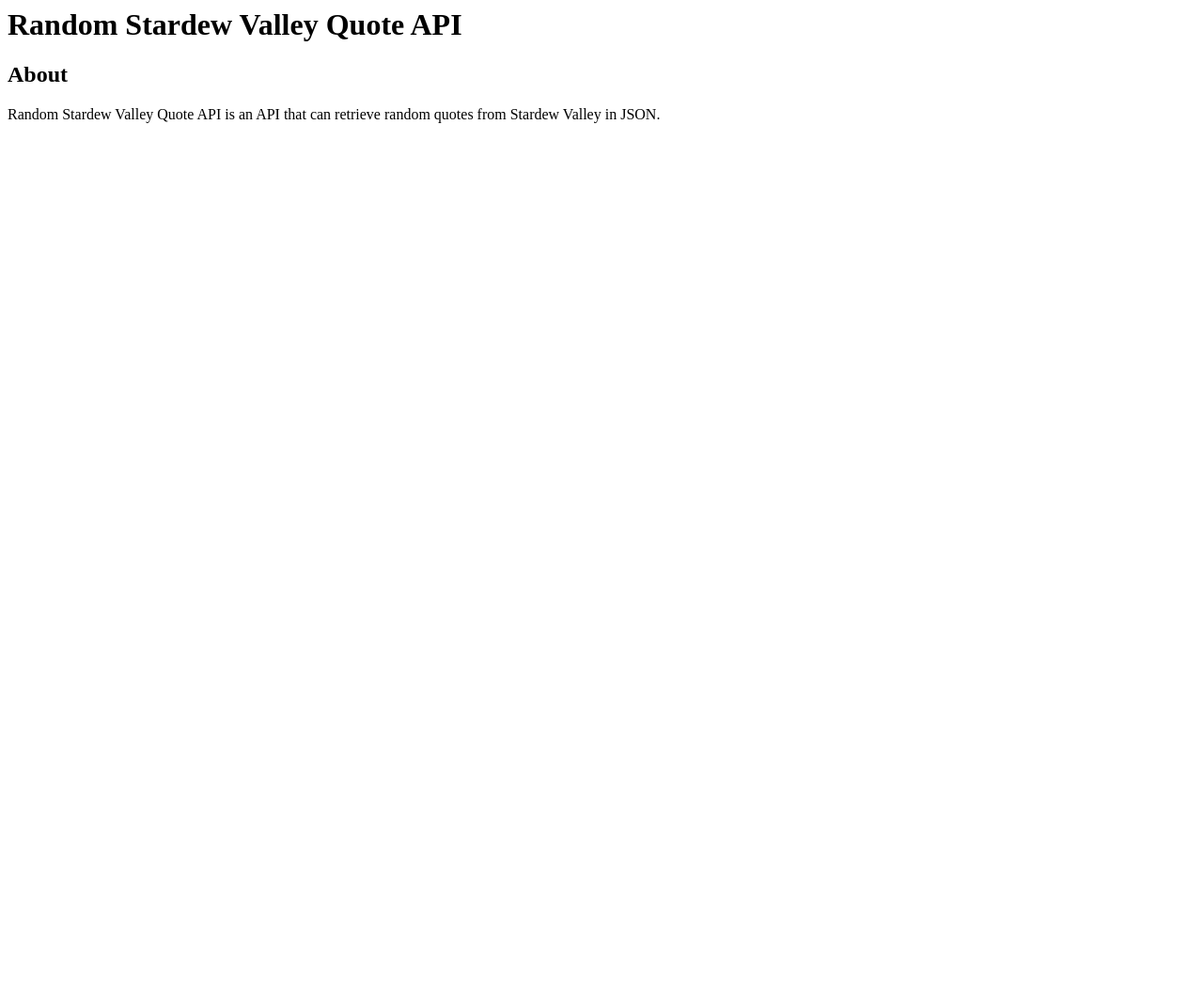
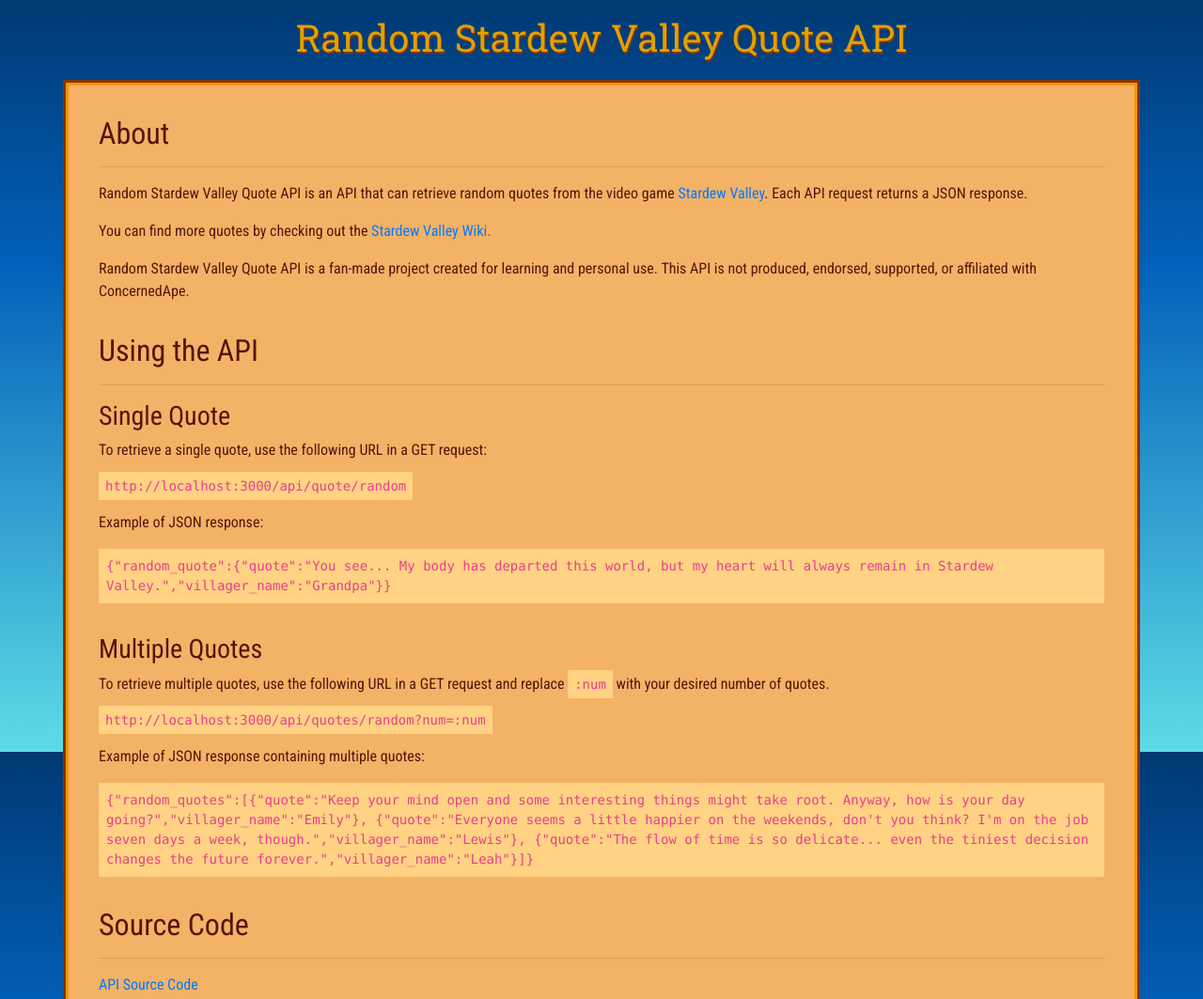
Before and after one commit to j-dover/random-stardew-quote, a website: page public/index.html in a window 1280 px wide. Shown: the top 1063 px of the page at 94% size. Before the commit the page ends 800 px from the top, so only its background shows below. Drawn offline with nearby package versions, Linux system fonts and the light colour scheme.

Commit message:
updated structure and style of homepage

```diff
--- a/public/index.html
+++ b/public/index.html
@@ -2,16 +2,61 @@
 <html lang="en" dir="ltr">
   <head>
     <meta charset="utf-8">
+    <meta name="viewport" content="width=device-width, initial-scale=1">
     <title>Random Stardew Valley Quote API</title>
+    <link rel="stylesheet" href="https://stackpath.bootstrapcdn.com/bootstrap/4.4.1/css/bootstrap.min.css" integrity="sha384-Vkoo8x4CGsO3+Hhxv8T/Q5PaXtkKtu6ug5TOeNV6gBiFeWPGFN9MuhOf23Q9Ifjh" crossorigin="anonymous">
+    <link href="/styles/style.css" rel="stylesheet" type="text/css">
+    <link href="https://fonts.googleapis.com/css2?family=Roboto+Condensed&family=Roboto+Slab&display=swap" rel="stylesheet">
   </head>
   <body>
-    <header><h1>Random Stardew Valley Quote API</h1></header>
-    <div class="main">
-      <div id="about">
+    <div class="header container">
+      <h1>Random Stardew Valley Quote API</h1>
+    </div>
+    <div class="main container">
+      <div class="about">
         <h2>About</h2>
-        <p>Random Stardew Valley Quote API is an API that can retrieve random
-          quotes from Stardew Valley in JSON. </p>
+        <hr>
+        <p>Random Stardew Valley Quote API is an API that can retrieve random quotes from the video game <a href="https://www.stardewvalley.net/" target="_blank">Stardew Valley</a>. Each API request returns a JSON response.</p>
+        <p>You can find more quotes by checking out the <a href="https://stardewvalleywiki.com/Stardew_Valley_Wiki" target="_blank">Stardew Valley Wiki.</a></p>
+        <p>Random Stardew Valley Quote API is a fan-made project created for learning and personal use. This API is
+          not produced, endorsed, supported, or affiliated with ConcernedApe.</p>
+      </div>
+      <div class="usage">
+        <h2>Using the API</h2>
+        <hr>
+        <div class="single-quote">
+          <h3>Single Quote</h3>
+          <p>To retrieve a single quote, use the following URL in a GET request:</p>
+          <p><code class="request-code">http://localhost:3000/api/quote/random</code></p>
+          <p>Example of JSON response:</p>
+          <div class="json-block">
+            <code>{"random_quote":{"quote":"You see... My body has departed this world, but my heart will always remain in Stardew Valley.","villager_name":"Grandpa"}}</code>
+          </div>
+        </div>
+        <div class="multiple-quotes">
+          <h3>Multiple Quotes</h3>
+          <p>To retrieve multiple quotes, use the following URL in a GET request and replace <code class="request-code">:num</code>
+            with your desired number of quotes.
+          </p>
+          <p><code class="request-code">http://localhost:3000/api/quotes/random?num=:num</code></p>
+          <p>Example of JSON response containing multiple quotes:</p>
+          <div class="json-block">
+              <code>{"random_quotes":[{"quote":"Keep your mind open and some interesting things might take root. Anyway, how is your day going?","villager_name":"Emily"},
+                {"quote":"Everyone seems a little happier on the weekends, don't you think? I'm on the job seven days a week, though.","villager_name":"Lewis"},
+                {"quote":"The flow of time is so delicate... even the tiniest decision changes the future forever.","villager_name":"Leah"}]}
+              </code>
+          </div>
+        </div>
+      </div>
+      <div class="source-code">
+        <h2>Source Code</h2>
+        <hr>
+        <p><a href="https://github.com/j-dover/random-stardew-quote" target="_blank" role="button">API Source Code</a></p>
       </div>
     </div>
+
+    <script src="https://code.jquery.com/jquery-3.4.1.slim.min.js" integrity="sha384-J6qa4849blE2+poT4WnyKhv5vZF5SrPo0iEjwBvKU7imGFAV0wwj1yYfoRSJoZ+n" crossorigin="anonymous"></script>
+<script src="https://cdn.jsdelivr.net/npm/popper.js@1.16.0/dist/umd/popper.min.js" integrity="sha384-Q6E9RHvbIyZFJoft+2mJbHaEWldlvI9IOYy5n3zV9zzTtmI3UksdQRVvoxMfooAo" crossorigin="anonymous"></script>
+<script src="https://stackpath.bootstrapcdn.com/bootstrap/4.4.1/js/bootstrap.min.js" integrity="sha384-wfSDF2E50Y2D1uUdj0O3uMBJnjuUD4Ih7YwaYd1iqfktj0Uod8GCExl3Og8ifwB6" crossorigin="anonymous"></script>
   </body>
 </html>
--- /dev/null
+++ b/public/styles/style.css
@@ -0,0 +1,60 @@
+body {
+  background: rgb(0,57,115);
+  background: -moz-linear-gradient(180deg, rgba(0,57,115,1) 0%, rgba(2,96,186,1) 35%, rgba(93,220,230,1) 100%);
+  background: -webkit-linear-gradient(180deg, rgba(0,57,115,1) 0%, rgba(2,96,186,1) 35%, rgba(93,220,230,1) 100%);
+  background: linear-gradient(180deg, rgba(0,57,115,1) 0%, rgba(2,96,186,1) 35%, rgba(93,220,230,1) 100%);
+  filter: progid:DXImageTransform.Microsoft.gradient(startColorstr="#003973",endColorstr="#5ddce6",GradientType=1);
+  background-repeat: no-repeat;
+  background-attachment: fixed;
+  height: 100%;
+}
+
+
+
+.header h1 {
+  font-family: 'Roboto Slab', serif;
+  color: #E0A100;
+  text-align: center;
+  text-shadow: 1px 2px #853605;
+  padding: 1rem 0rem 1rem 0rem;
+}
+
+.main.container {
+  outline: solid #853605;
+  border: solid #FA9305;
+  background: #F3B266;
+  padding: 1em 2em 1em 2em;
+  margin-bottom: 2em;
+}
+
+.about, .usage, .source-code {
+  margin: 1em 0em 2em 0em;
+}
+
+.single-quote {
+  margin: 1em 0em 2em 0em;
+}
+
+.multiple-quotes {
+  margin: 1em 0em 1em 0em;
+}
+
+h2, h3, p {
+  color: #56160C;
+  font-family: 'Roboto Condensed', sans-serif;
+  text-justify: auto;
+}
+
+.about a, .source-code a {
+  text-decoration: none;
+}
+
+code.request-code {
+  background: #FFD284;
+  padding: 0.5em;
+}
+
+.json-block {
+  background: #FFD284;
+  padding: 0.5em 0.5em 0.5em 0.5em;
+}
```
